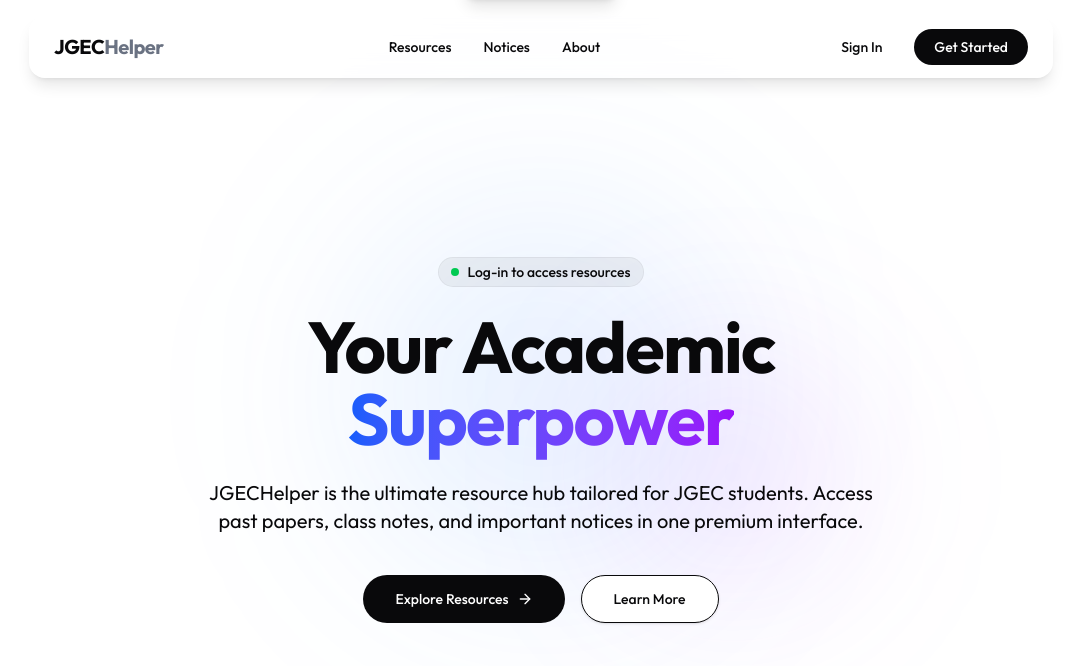
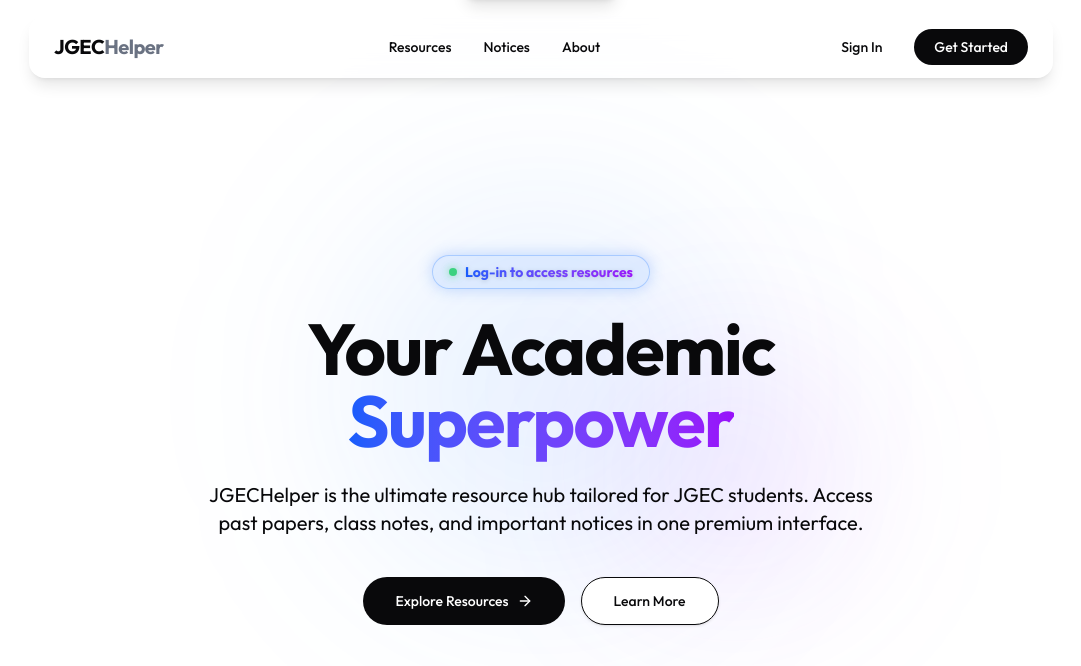
Before and after one commit to PABITRA-420/jgechelper, a Next.js app in the folder web/: page / in a window 1280 px wide. Shown: the top 666 px of the page, without its empty margins (99-1180 px from the left). Built offline with nearby package versions, Linux system fonts and the light colour scheme; no server answers; the database is empty.

Commit message:
feat(hero): update badge with bold glowing effect

```diff
--- a/web/src/components/Hero.tsx
+++ b/web/src/components/Hero.tsx
@@ -11,10 +11,14 @@
 
             <div className="container relative z-10 px-4 md:px-6">
                 <div className="animate-fade-in-up flex flex-col items-center gap-6">
-                    <div className="inline-flex items-center rounded-full border border-black/5 bg-black/5 px-3 py-1 text-sm font-medium text-foreground backdrop-blur-xl dark:border-white/10 dark:bg-white/10">
-                        <span className="flex h-2 w-2 rounded-full bg-green-500 mr-2"></span>
-                        {/* v2.0 is now live */}
-                        Log-in to access resources
+                    <div className="group relative inline-flex items-center justify-center overflow-hidden rounded-full border border-blue-500/30 bg-blue-500/10 px-4 py-1.5 text-sm font-bold shadow-[0_0_15px_rgba(59,130,246,0.3)] backdrop-blur-xl transition-all hover:bg-blue-500/20 hover:shadow-[0_0_25px_rgba(59,130,246,0.5)] dark:border-blue-400/30 dark:bg-blue-400/10">
+                        <div className="absolute inset-0 flex h-full w-full justify-center [transform:skew(-12deg)_translateX(-100%)] group-hover:duration-1000 group-hover:[transform:skew(-12deg)_translateX(100%)]">
+                            <div className="relative h-full w-8 bg-white/20"></div>
+                        </div>
+                        <span className="mr-2 flex h-2 w-2 animate-pulse rounded-full bg-green-500 shadow-[0_0_8px_rgba(34,197,94,0.8)]"></span>
+                        <span className="relative z-10 bg-gradient-to-r from-blue-600 to-purple-600 bg-clip-text text-transparent drop-shadow-sm dark:from-blue-400 dark:to-purple-400">
+                            Log-in to access resources
+                        </span>
                     </div>
 
                     <h1 className="max-w-4xl text-5xl font-bold tracking-tight sm:text-7xl">
```
